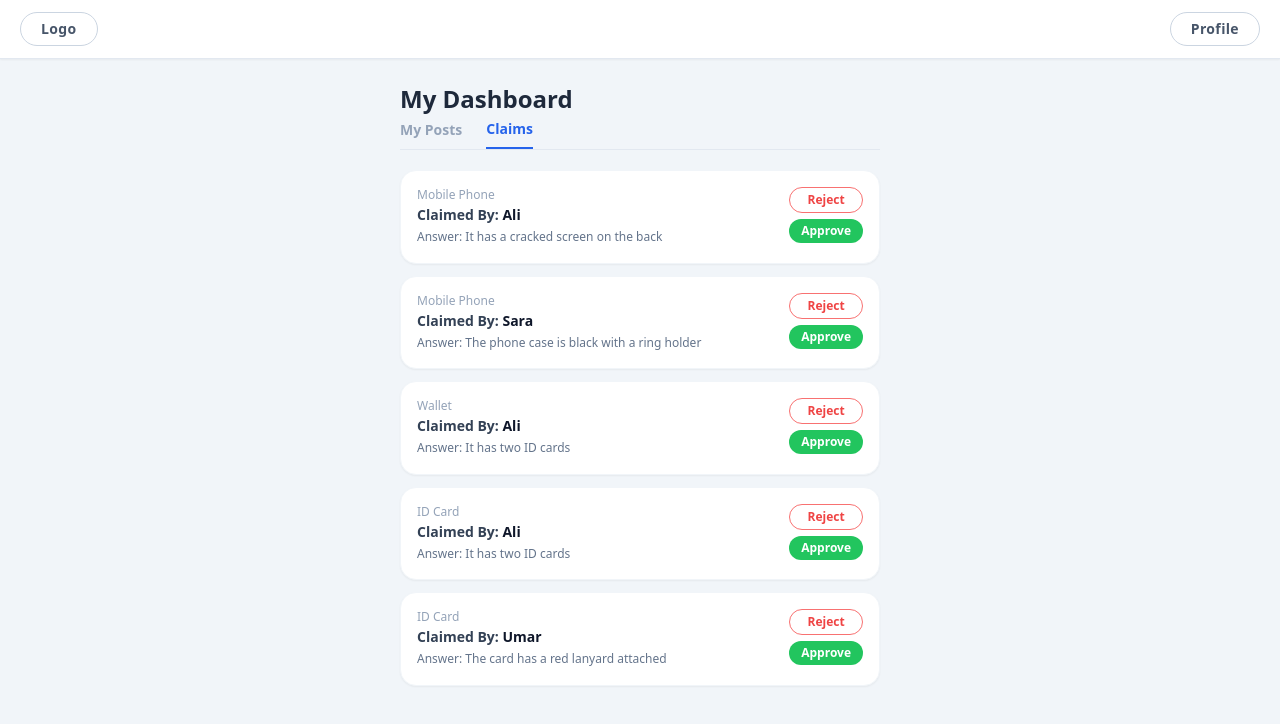
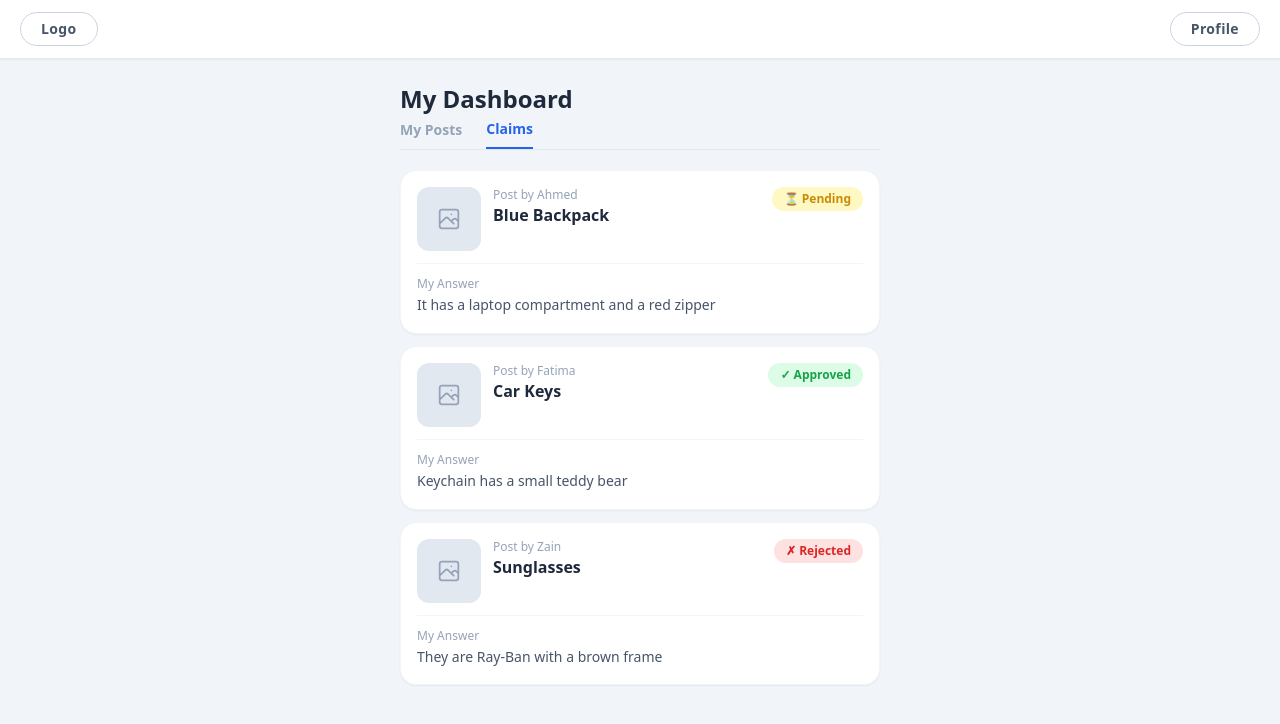
Before and after one commit to m-arshad-dev/recalaim-frontend, a React (Vite) app: page /dashboard in a window 1280 px wide. Both pictures are taken after a click on the button "Claims". Shown: the top 724 px of the page. Built offline with nearby package versions, Linux system fonts and the light colour scheme.

Commit message:
Modifying claims tab to show user's own claims

```diff
--- a/src/pages/Dashboard.jsx
+++ b/src/pages/Dashboard.jsx
@@ -1,4 +1,5 @@
 import { useState } from "react";
+import { useNavigate } from "react-router-dom";
 
 const mockPosts = [
   {
@@ -31,11 +32,48 @@ const mockPosts = [
     ],
   },
 ];
+const mockClaims =[
+  {
+    id: 101,
+    postTitle: "Blue Backpack",
+    postedBy: "Ahmed",
+    myAnswer: "It has a laptop compartment and a red zipper",
+    status: "Pending",
+    image: null,
+    itemId: 1,
+  },
+  {
+    id: 102,
+    postTitle: "Car Keys",
+    postedBy: "Fatima",
+    myAnswer: "Keychain has a small teddy bear",
+    status: "Approved"
+  },
+  {
+    id: 103,
+    postTitle: "Sunglasses",
+    postedBy: "Zain",
+    myAnswer: "They are Ray-Ban with a brown frame",
+    status: "Rejected"
+  },
+];
+
+const statusStyles = {
+  Pending: "bg-yellow-100 text-yellow-600",
+  Approved: "bg-green-100 text-green-600",
+  Rejected: "bg-red-100 text-red-600",
+};
+const statusIcon ={
+  Pending: "⏳",
+  Approved: "✓",
+  Rejected: "✗",
+};
 
 export default function Dashboard() {
   const [activeTab, setActiveTab] = useState("posts");
   const [expandedPost, setExpandedPost] = useState(null);
   const [claimStatuses, setClaimStatuses] = useState({});
+  const navigate = useNavigate();
 
   const toggleClaims = (postId) => {
     setExpandedPost(expandedPost === postId ? null : postId);
@@ -181,52 +219,42 @@ export default function Dashboard() {
         {/* Claims Tab */}
         {activeTab === "claims" && (
           <div className="space-y-3">
-            {mockPosts.flatMap((post) =>
-              post.claims.map((claim) => {
-                const status = claimStatuses[claim.id];
-                return (
-                  <div key={claim.id} className="bg-white rounded-2xl shadow-sm border border-slate-100 p-4">
-                    <div className="flex items-start justify-between gap-3">
-                      <div className="flex-1 min-w-0">
-                        <p className="text-xs text-slate-400 font-medium mb-0.5">{post.title}</p>
-                        <p className="text-sm font-semibold text-slate-700">
-                          Claimed By: <span className="text-slate-900">{claim.claimedBy}</span>
-                        </p>
-                        <p className="text-xs text-slate-500 mt-0.5 leading-relaxed">
-                          Answer: {claim.answer}
-                        </p>
-                      </div>
-
-                      {status ? (
-                        <span
-                          className={`text-xs font-bold px-3 py-1 rounded-full flex-shrink-0 ${
-                            status === "approved"
-                              ? "bg-green-100 text-green-700"
-                              : "bg-red-100 text-red-600"
-                          }`}
-                        >
-                          {status === "approved" ? "Approved ✓" : "Rejected ✗"}
-                        </span>
-                      ) : (
-                        <div className="flex flex-col gap-1.5 flex-shrink-0">
-                          <button
-                            onClick={() => handleClaim(claim.id, "rejected")}
-                            className="border border-red-400 text-red-500 hover:bg-red-50 text-xs font-semibold px-3 py-1 rounded-full transition-colors"
-                          >
-                            Reject
-                          </button>
-                          <button
-                            onClick={() => handleClaim(claim.id, "approved")}
-                            className="bg-green-500 hover:bg-green-600 text-white text-xs font-semibold px-3 py-1 rounded-full transition-colors"
-                          >
-                            Approve
-                          </button>
-                        </div>
+            {mockClaims.length === 0 ? (
+              <p className="text-center text-slate-400 text-sm py-10">
+                You haven't claimed anything yet.
+              </p>
+            ):(
+              mockClaims.map((claim) =>(
+                <div key={claim.id} className="bg-white rounded-2xl shadow-sm border border-slate-100 p-4">
+                  <div className="flex items-start gap-3 mb-3">
+                    <div
+                    onClick={() => navigate(`/item/${claim.itemId}`)}
+                    className="w-16 h-16 rounded-xl bg-slate-200 flex-shrink-0 flex items-center justify-center cursor-pointer hover:opacity-80 active:scale-95 transition-all">
+                      {claim.image ?(
+                        <img src={claim.image} alt={claim.postTitle}
+                        className="w-full h-full object-cover rounded-xl"/>
+                      ):(
+                        <svg className="w-7 h-7 text-slate-400" fill="none" viewBox="0 0 24 24" stroke="currentColor">
+                          <path strokeLinecap="round" strokeLinejoin="round" strokeWidth={1.5} d="M4 16l4.586-4.586a2 2 0 012.828 0L16 16m-2-2l1.586-1.586a2 2 0 012.828 0L20 14m-6-6h.01M6 20h12a2 2 0 002-2V6a2 2 0 00-2-2H6a2 2 0 00-2 2v12a2 2 0 002 2z"/>
+                        </svg>
                       )}
                     </div>
+                    <div className="flex-1 min-w-0 flex items-start justify-between gap-2">
+                      <div>
+                        <p className="text-xs text-slate-400 font-medium">Post by {claim.postedBy}</p>
+                        <p className="text-base font-bold text-slate-800">{claim.postTitle}</p>
+                      </div>
+                      <span className={`text-xs font-bold px-3 py-1 rounded-full flex-shrink-0 ${statusStyles[claim.status]}`}>
+                        {statusIcon[claim.status]} {claim.status}
+                      </span>
+                    </div>
                   </div>
-                );
-              })
+                  <div className="border-t border-slate-100 pt-3">
+                    <p className="text-xs text-slate-400 font-medium mb-0.5">My Answer</p>
+                    <p className="text-sm text-slate-600 leading-relaxed">{claim.myAnswer}</p>
+                  </div>
+                </div>
+              ))
             )}
           </div>
         )}
```
